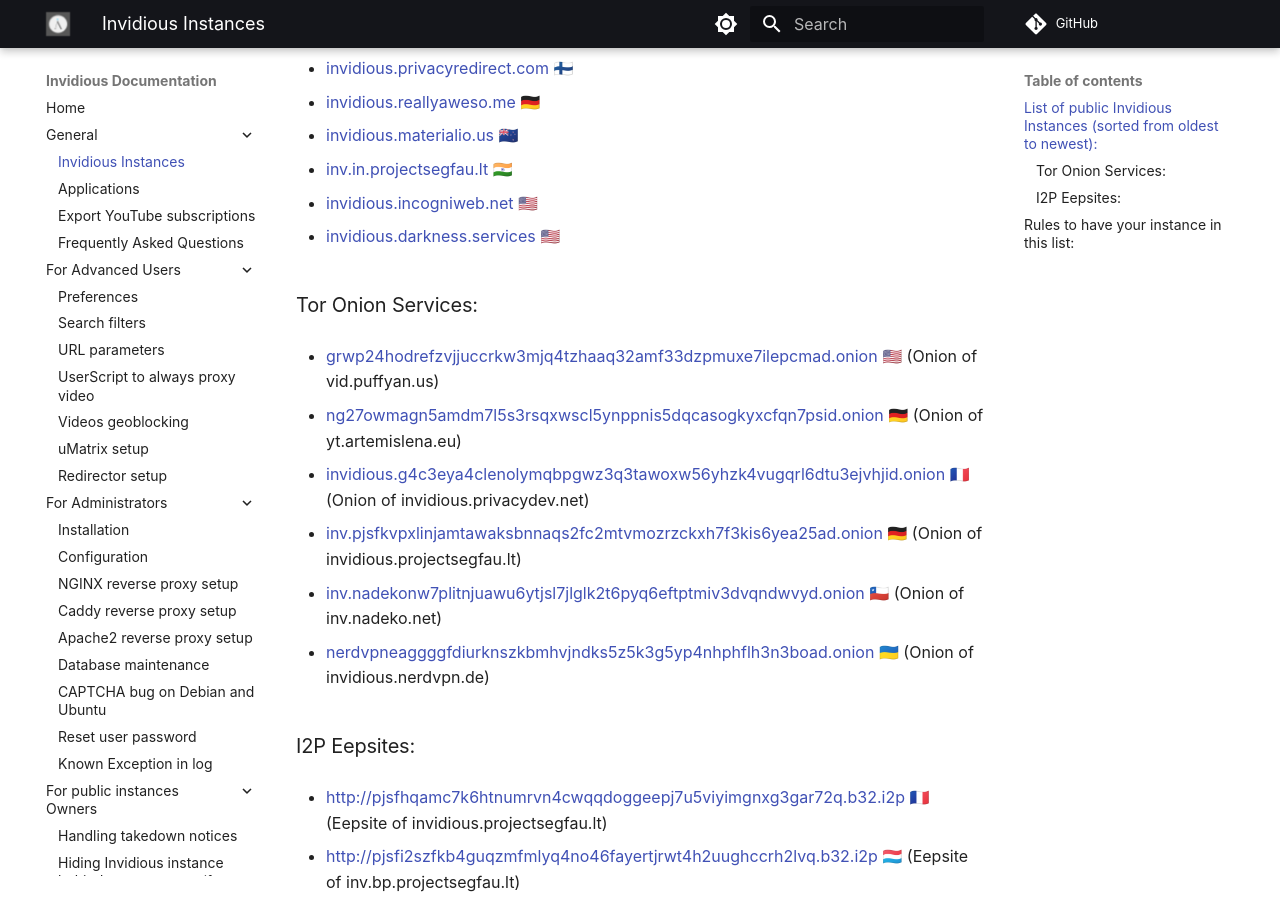
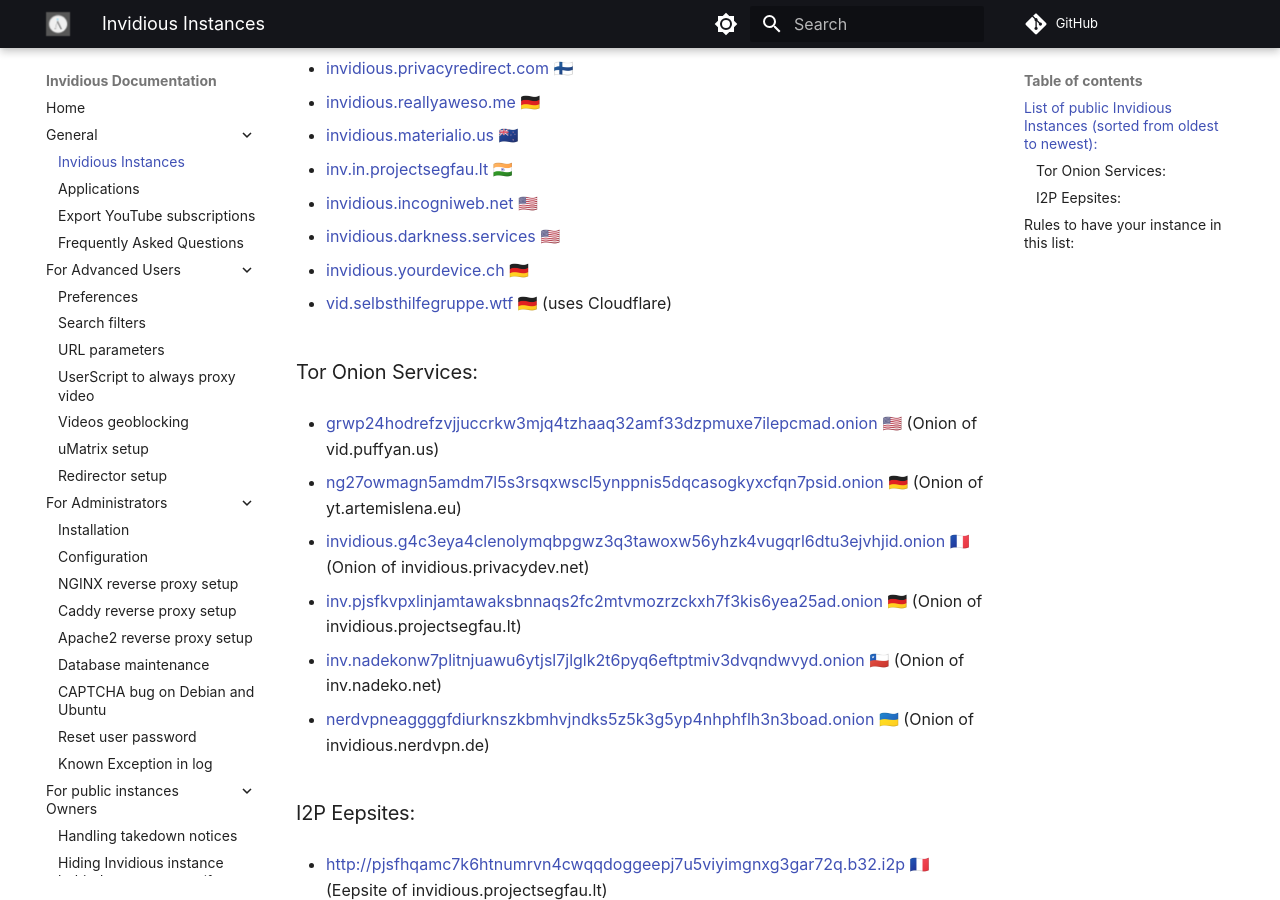
Before and after one commit to iv-org/documentation, an MkDocs documentation site: the page built from docs/instances.md, in a window 1280 px wide and 900 px high, scrolled down 1198 px. Built offline with MkDocs 1.6.1 and Material for MkDocs 9.7.7, drawn with Linux system fonts in a browser that asks for light colours; comment, search, counter and statistics services are not loaded.

Commit message:
Add invidious.yourdevice.ch and

```diff
--- a/docs/instances.md
+++ b/docs/instances.md
@@ -68,6 +68,10 @@
 
 * [invidious.darkness.services](https://invidious.darkness.services) 🇺🇸
 
+* [invidious.yourdevice.ch](https://invidious.yourdevice.ch) 🇩🇪
+
+* [vid.selbsthilfegruppe.wtf](https://vid.selbsthilfegruppe.wtf) 🇩🇪 (uses Cloudflare)
+
 ### Tor Onion Services:
 
 * [grwp24hodrefzvjjuccrkw3mjq4tzhaaq32amf33dzpmuxe7ilepcmad.onion](http://grwp24hodrefzvjjuccrkw3mjq4tzhaaq32amf33dzpmuxe7ilepcmad.onion) 🇺🇸 (Onion of vid.puffyan.us)
```
